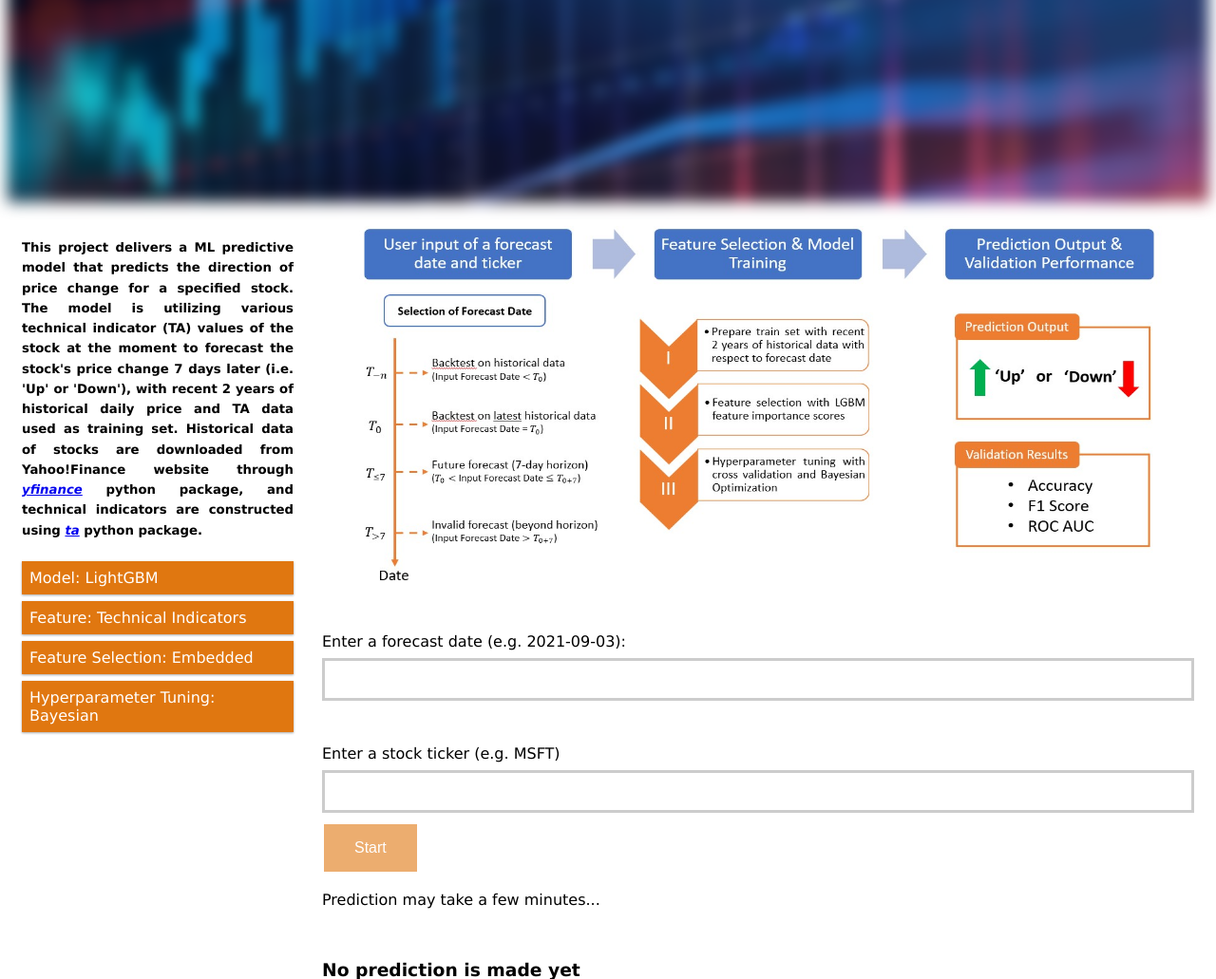
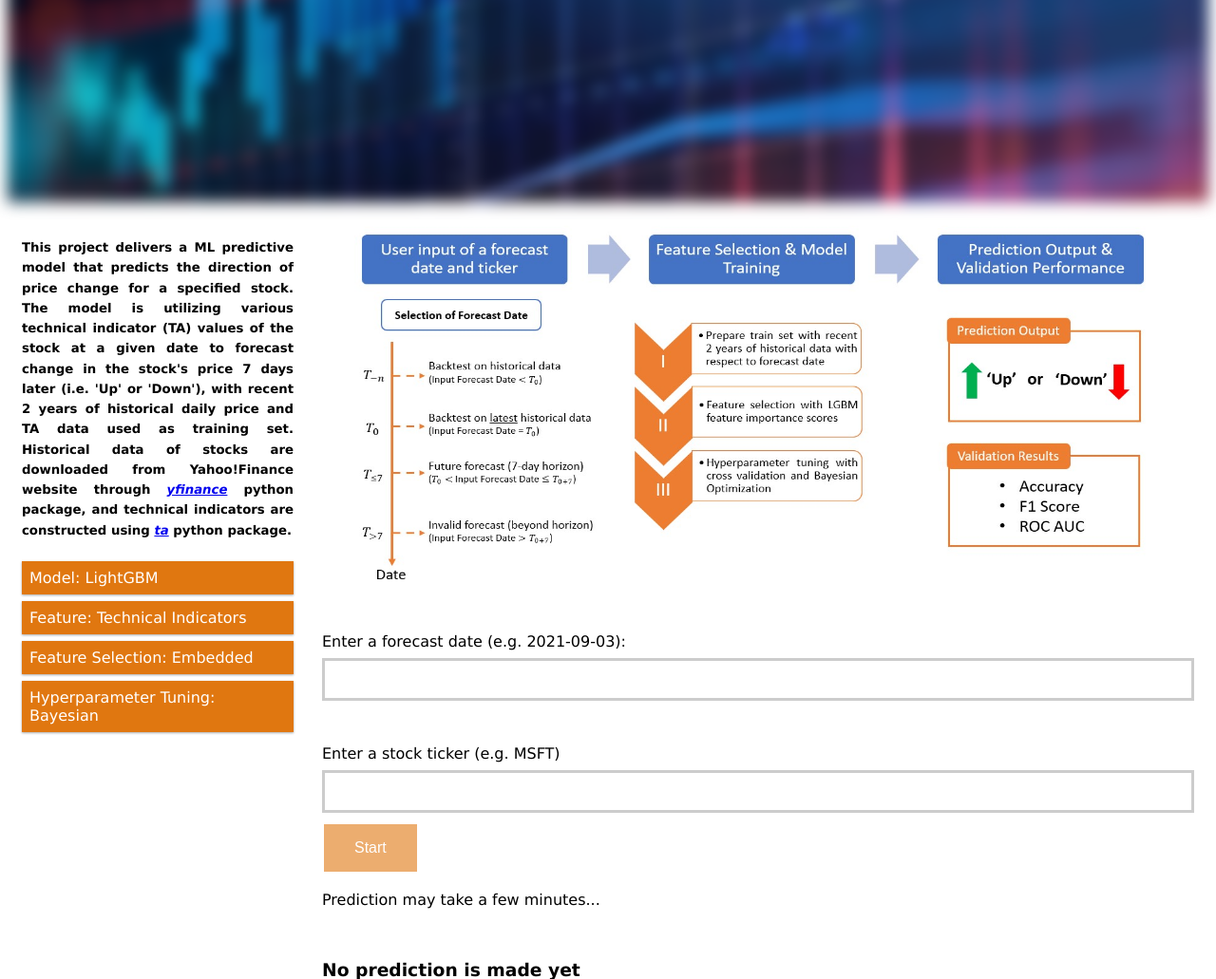
Before and after one commit to lsqroger/Stock-Price-Forecast-with-Technical-Indicators, a Flask app: page / in a window 1280 px wide. Shown: the part 579-1610 px from the top of the page at 95% size. Run offline with Flask 2, Linux system fonts and the light colour scheme.

Commit message:
gcp app ver4.1 no img

```diff
--- a/templates/index.html
+++ b/templates/index.html
@@ -140,7 +140,7 @@
   <div class="col-3 menu">
     <h5 style="text-align:justify;line-height:1.6">
     This project delivers a ML predictive model that predicts the direction of price change for a specified stock.
-    The model is utilizing various technical indicator (TA) values of the stock at the moment to forecast the stock's price change 7 days later (i.e. 'Up' or 'Down'),
+    The model is utilizing various technical indicator (TA) values of the stock at a given date to forecast change in the stock's price 7 days later (i.e. 'Up' or 'Down'),
     with recent 2 years of historical daily price and TA data used as training set.
     Historical data of stocks are downloaded from Yahoo!Finance website through <a href='https://pypi.org/project/yfinance/'><em>yfinance</em></a> python package,
     and technical indicators are constructed using <a href='https://pypi.org/project/ta/'><em>ta</em></a> python package.
```
Also changed, not shown: static/workflow2.jpg.
